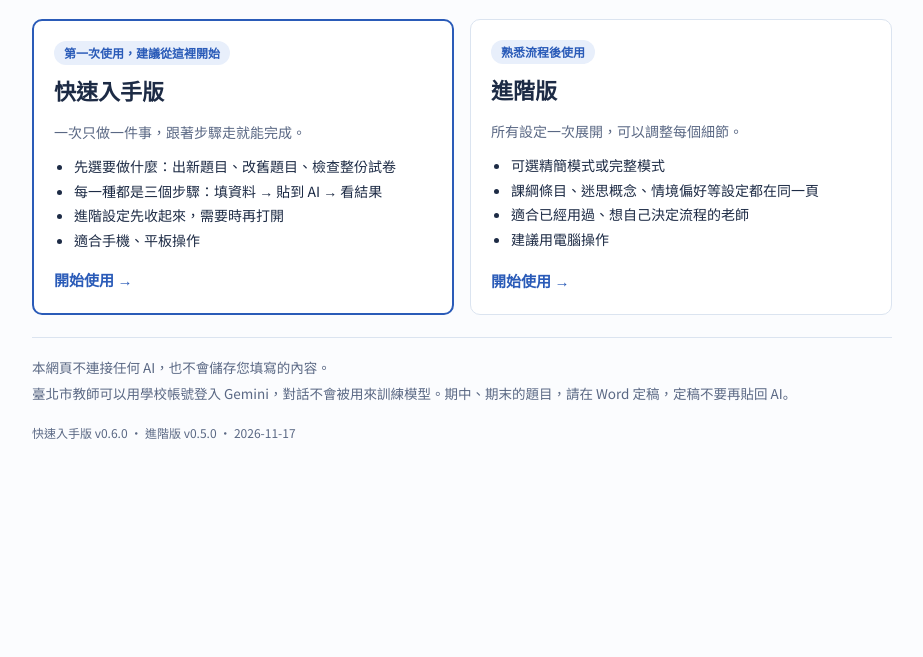
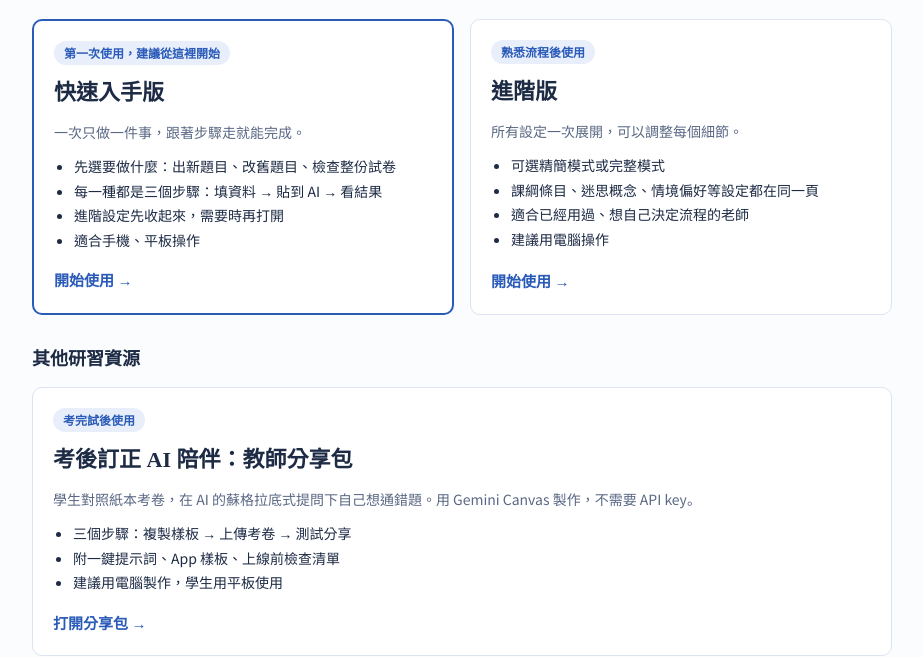
Before and after one commit to SunneyYang/SciAssessment, a plain HTML site: page index.html in a window 1280 px wide. Shown: the part 166-823 px from the top of the page, without its empty margins (178-1101 px from the left). Before the commit the page ends 800 px from the top, so only its background shows below. Drawn offline with Linux system fonts and the light colour scheme.

Commit message:
首頁新增「其他研習資源」：考後訂正分享包入口
- index.html：版本選擇頁下方加入 review/ 分享包卡片
- review/index.html：頁尾加入回到首頁的連結

Co-Authored-By: Claude Opus 5.5 <noreply@anthropic.com>
Claude-Session: https://claude.ai/code/session_01TFaPPwccNoPGYCJaoHPTBy

```diff
--- a/index.html
+++ b/index.html
@@ -36,6 +36,7 @@ h1{font-family:var(--f-display);font-weight:800;font-size:clamp(26px,5vw,36px);l
 .card p{margin:0;color:var(--ink-soft);font-size:14px}
 .card ul{margin:0;padding-left:20px;font-size:14px;line-height:1.75}
 .go{margin-top:auto;padding-top:6px;font-weight:700;color:var(--blue)}
+.section-title{font-family:var(--f-display);font-size:18px;margin:30px 0 12px;color:var(--ink)}
 .note{margin-top:22px;font-size:13.5px;color:var(--ink-soft);border-top:1px solid var(--rule);padding-top:14px}
 .note p{margin:4px 0}
 footer{margin-top:18px;font-size:12px;color:var(--ink-soft)}
@@ -74,6 +75,20 @@ footer{margin-top:18px;font-size:12px;color:var(--ink-soft)}
       <span class="go">開始使用 →</span>
     </a>
   </div>
+  <h2 class="section-title">其他研習資源</h2>
+  <div class="cards">
+    <a class="card" href="review/">
+      <span class="tag">考完試後使用</span>
+      <h2>考後訂正 AI 陪伴：教師分享包</h2>
+      <p>學生對照紙本考卷，在 AI 的蘇格拉底式提問下自己想通錯題。用 Gemini Canvas 製作，不需要 API key。</p>
+      <ul>
+        <li>三個步驟：複製樣板 → 上傳考卷 → 測試分享</li>
+        <li>附一鍵提示詞、App 樣板、上線前檢查清單</li>
+        <li>建議用電腦製作，學生用平板使用</li>
+      </ul>
+      <span class="go">打開分享包 →</span>
+    </a>
+  </div>
   <div class="note">
     <p>本網頁不連接任何 AI，也不會儲存您填寫的內容。</p>
     <p>臺北市教師可以用學校帳號登入 Gemini，對話不會被用來訓練模型。期中、期末的題目，請在 Word 定稿，定稿不要再貼回 AI。</p>
```
Also changed, not shown: review/index.html (+1 -1 lines).
